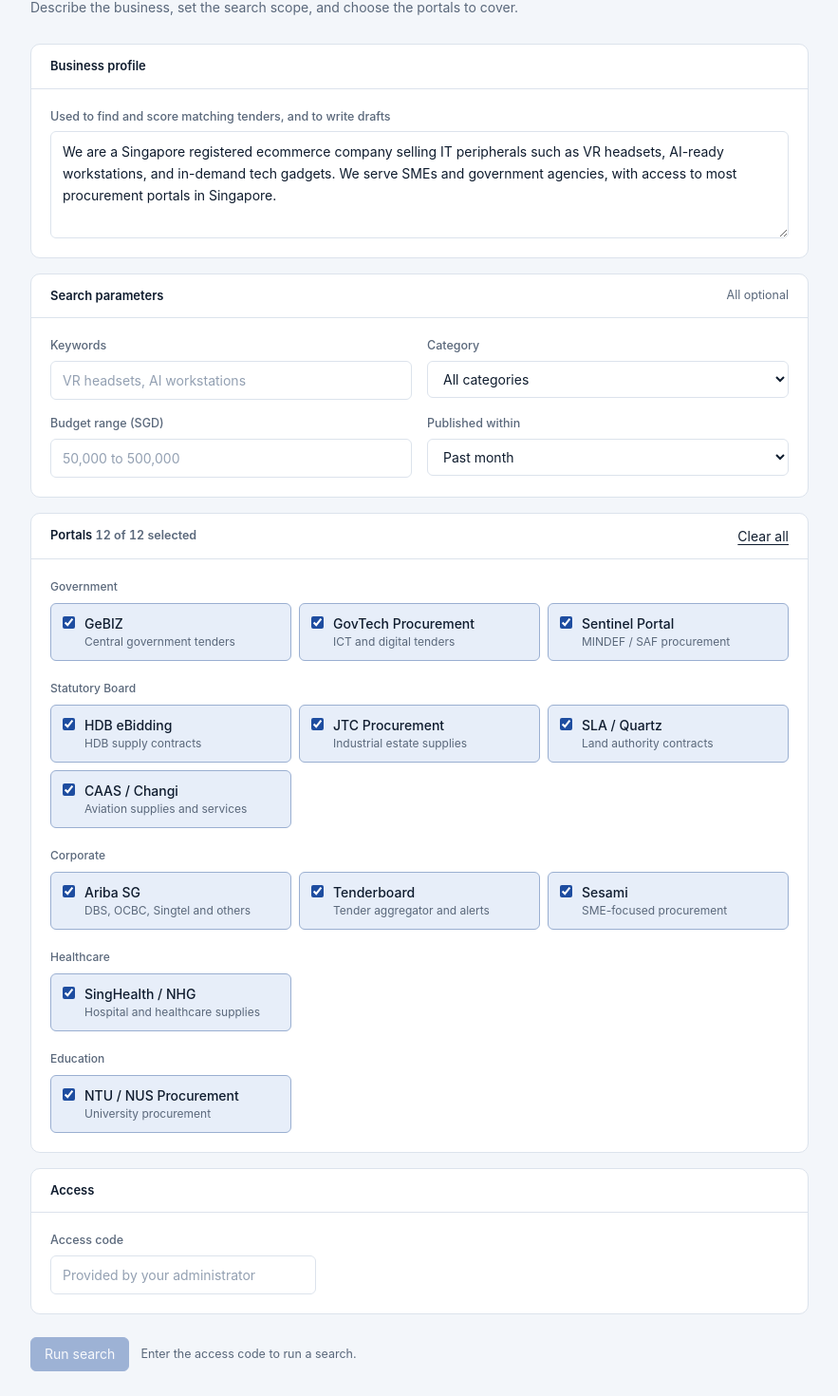
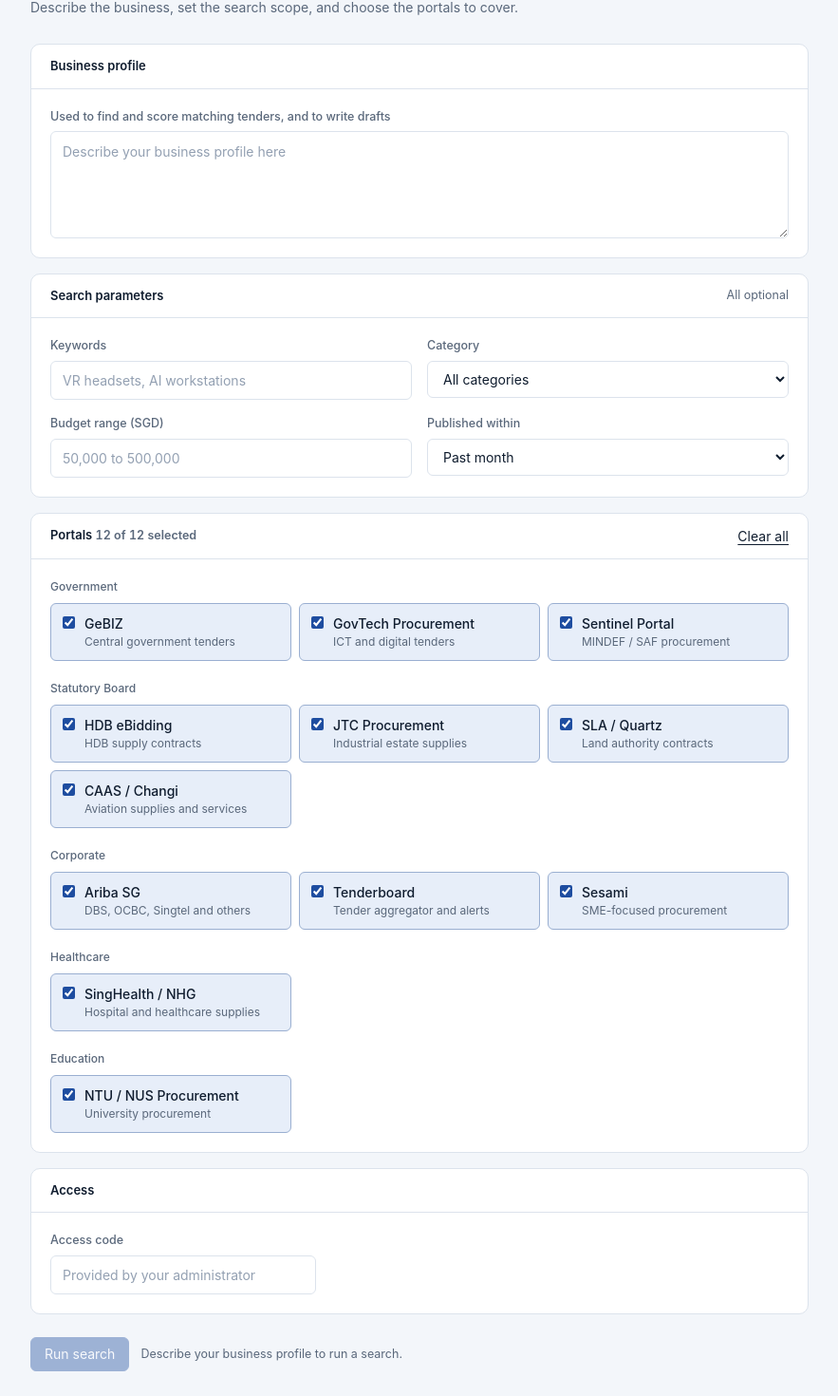
Before and after one commit to janelletanyt/procurement-agent, a React (Vite) app: page / in a window 1280 px wide. Shown: the part 135-1605 px from the top of the page at 95% size, without its empty margins (72-955 px from the left). Built offline with nearby package versions, Linux system fonts and the light colour scheme.

Commit message:
Start with an empty business profile and a placeholder
Updated business profile handling and search keyword derivation.

```diff
--- a/procurement-agent.jsx
+++ b/procurement-agent.jsx
@@ -1,6 +1,11 @@
 import { useState, useRef, useEffect, useMemo } from "react";
 
-const BUSINESS_PROFILE = "We are a Singapore registered ecommerce company selling IT peripherals such as VR headsets, AI-ready workstations, and in-demand tech gadgets. We serve SMEs and government agencies, with access to most procurement portals in Singapore.";
+// The business profile starts empty; this text is shown as the placeholder.
+const PROFILE_PLACEHOLDER = "Describe your business profile here";
+
+// Words ignored when deriving search keywords from the business profile.
+const STOP_WORDS = new Set("a an and are as at be by for from has have in is it its of on or our such that the their to we with your you us most all any can will also who which this these those company companies business businesses singapore registered based serve serves selling sell sells provide provides providing offer offers access including various other more".split(" "));
+const keywordsFromProfile = text => [...new Set((text.match(/[A-Za-z0-9][A-Za-z0-9-]+/g) || []).filter(w => !STOP_WORDS.has(w.toLowerCase())))].slice(0, 6).join(" ");
 
 const PORTALS = [
   { id:"gebiz",       name:"GeBIZ",                 type:"Government",      desc:"Central government tenders" },
@@ -265,7 +270,7 @@ function downloadCsv(rows) {
 }
 
 export default function GeekAI() {
-  const [businessDesc, setBusinessDesc] = useState(BUSINESS_PROFILE);
+  const [businessDesc, setBusinessDesc] = useState("");
   const [keywords, setKeywords] = useState("");
   const [selectedPortals, setSelectedPortals] = useState(PORTALS.map(p => p.id));
   const [budget, setBudget] = useState("");
@@ -319,7 +324,7 @@ export default function GeekAI() {
 
     const searchTerms = keywords
       ? keywords
-      : businessDesc.match(/\b(VR|AI|workstation|peripheral|gadget|tech|IT|hardware|software|headset|laptop|monitor|IoT|device)\b/gi)?.slice(0,4).join(" ") || "IT hardware";
+      : keywordsFromProfile(businessDesc) || businessDesc.trim().slice(0, 60);
 
     addLog("Search started", "strong");
     addLog(`Keywords: ${keywords || `${searchTerms} (derived from the business profile)`}`);
@@ -494,7 +499,7 @@ Portals of interest: ${portalList}`;
     try {
       const data = await callApi("/api/messages", {
         max_tokens:4000,
-        system:"You are a professional bid writer for a Singapore-based ecommerce company. Write formal expressions of interest following Singapore government/corporate procurement norms.",
+        system:"You are a professional bid writer for a Singapore-based company. Write formal expressions of interest following Singapore government/corporate procurement norms.",
         messages:[{role:"user", content:`Write a concise Expression of Interest for this Singapore procurement opportunity.\n\nOur Business: ${businessDesc}\nOpportunity: ${opp.title}\nAgency: ${opp.agency}\nBudget: ${Number(opp.budget) > 0 ? `SGD ${Number(opp.budget).toLocaleString()}` : "not stated"}\nRef: ${opp.refNo}\nDescription: ${opp.description}\n\n3 paragraphs: 1) Company intro & fit, 2) Capabilities & SG track record, 3) Professional closing. Under 260 words. Formal Singapore business tone.`}]
       });
       setDraft(textOf(data).trim() || "No draft was returned. Please try again.");
@@ -576,7 +581,7 @@ Portals of interest: ${portalList}`;
               <div className="pa-card-h"><h2>Business profile</h2></div>
               <div className="pa-card-b">
                 <label className="pa-lab" htmlFor="pa-profile">Used to find and score matching tenders, and to write drafts</label>
-                <textarea id="pa-profile" className="pa-in" rows={4} value={businessDesc} onChange={e => setBusinessDesc(e.target.value)} placeholder="Describe your business, products, and target customers" />
+                <textarea id="pa-profile" className="pa-in" rows={4} value={businessDesc} onChange={e => setBusinessDesc(e.target.value)} placeholder={PROFILE_PLACEHOLDER} />
               </div>
             </section>
 
@@ -640,7 +645,7 @@ Portals of interest: ${portalList}`;
             <div className="pa-toolbar" style={{marginTop:24}}>
               <button type="button" className="pa-btn primary" onClick={runAgent} disabled={!canRun}>{running ? "Searching…" : "Run search"}</button>
               <span className="pa-hint">
-                {!accessCode.trim() ? "Enter the access code to run a search." : selectedPortals.length === 0 ? "Select at least one portal." : "Searches the web with LangSearch, then scores each tender against the profile."}
+                {!businessDesc.trim() ? "Describe your business profile to run a search." : !accessCode.trim() ? "Enter the access code to run a search." : selectedPortals.length === 0 ? "Select at least one portal." : "Searches the web with LangSearch, then scores each tender against the profile."}
               </span>
             </div>
           </div>
```
